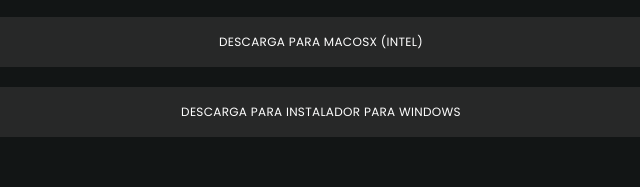
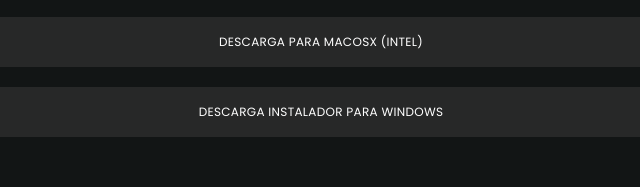
Before and after one commit to PabloElizondoVega/PabloElizondoVega.github.io, a website: page index.html in a window 1280 px wide. Shown: the part 2235-2422 px from the top of the page, 319-959 px from the left. Drawn offline with nearby package versions, Linux system fonts and the light colour scheme; files whose address does not match are found by name; a web font is replaced by a local one.

Commit message:
Errores de tipeo

```diff
--- a/index.html
+++ b/index.html
@@ -253,7 +253,7 @@
                 class="btn cv"
                 href="https://www.dropbox.com/scl/fi/s8dujgdsvqfyalnpkh34b/SceneConstructor-Setup-1.0.0.exe.zip?rlkey=uoo1wwaxqrfv2ctquwfy290mg&dl=1"
                 target="_blank"
-                >Descarga para Instalador para Windows</a
+                >Descarga Instalador para Windows</a
               >
             </div>
           </div>
```
